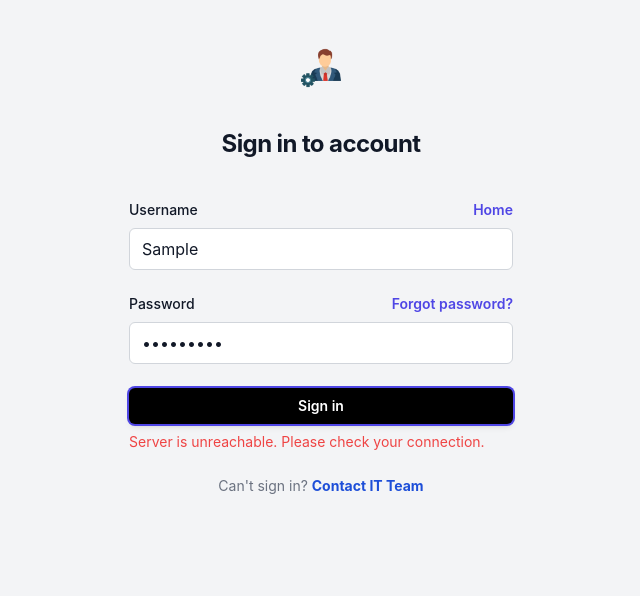
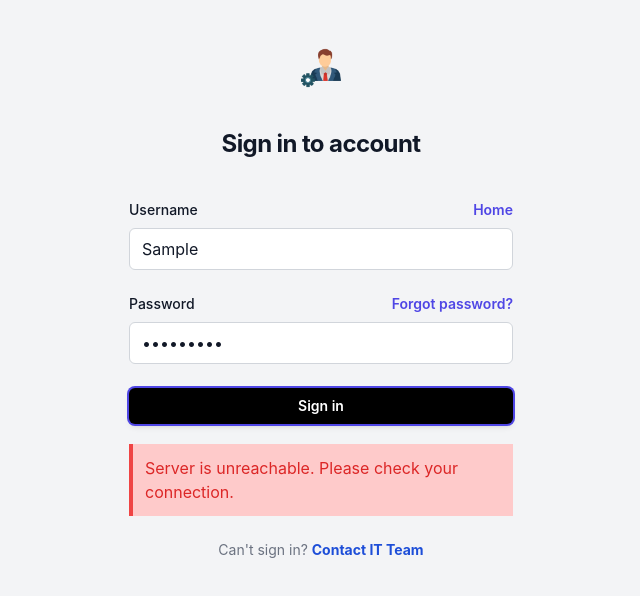
Before and after one commit to DavidUmunna/procurement-admin_panel, a React (Create React App) app: page /adminlogin in a window 1280 px wide. Both pictures are taken after typing "Sample", "Sample123" into the empty fields and a click on the button "Sign in". Shown: the top 596 px of the page, without its empty margins (319-959 px from the left). Built offline with nearby package versions, Linux system fonts and the light colour scheme; no server answers.

Commit message:
feat:enhanced error appearance

```diff
--- a/src/pages/admin_login.jsx
+++ b/src/pages/admin_login.jsx
@@ -153,14 +153,14 @@ export default function Sign_in({ setAuth }) {
               </motion.button>
               <AnimatePresence>
                 {error && (
-                  <motion.p
+                  <motion.div
                     initial={{ opacity: 0, y: -10 }}
                     animate={{ opacity: 1, y: 0 }}
                     exit={{ opacity: 0, y: -10 }}
-                    className="text-red-500 text-sm mt-2"
+                   className="p-3 mt-5 flex  justify-center items-center  text-red-600 border-l-4 border-red-500 bg-red-200"
                   >
                     {error}
-                  </motion.p>
+                  </motion.div>
                 )}
               </AnimatePresence>
             </div>
```
